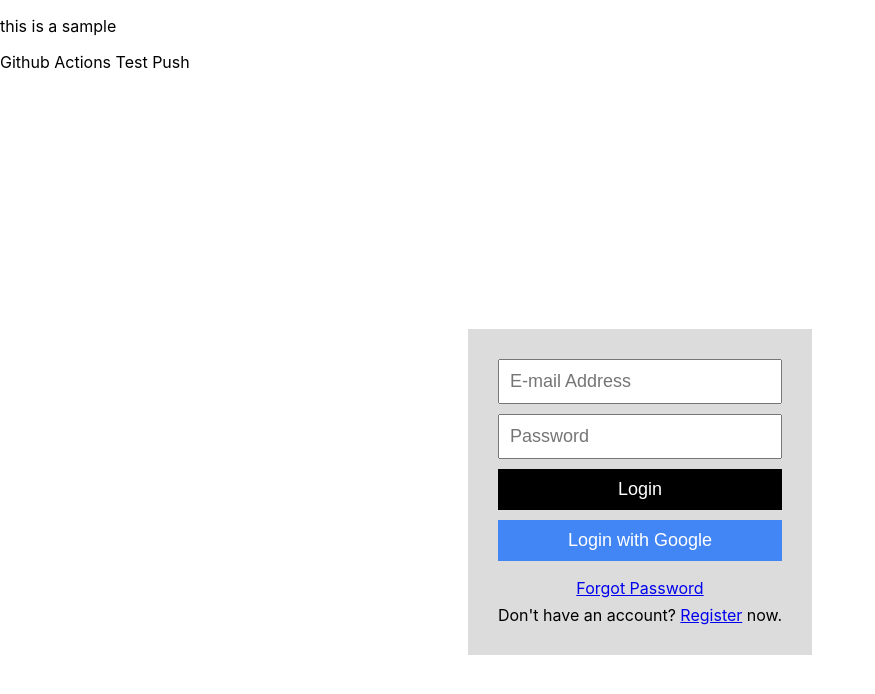
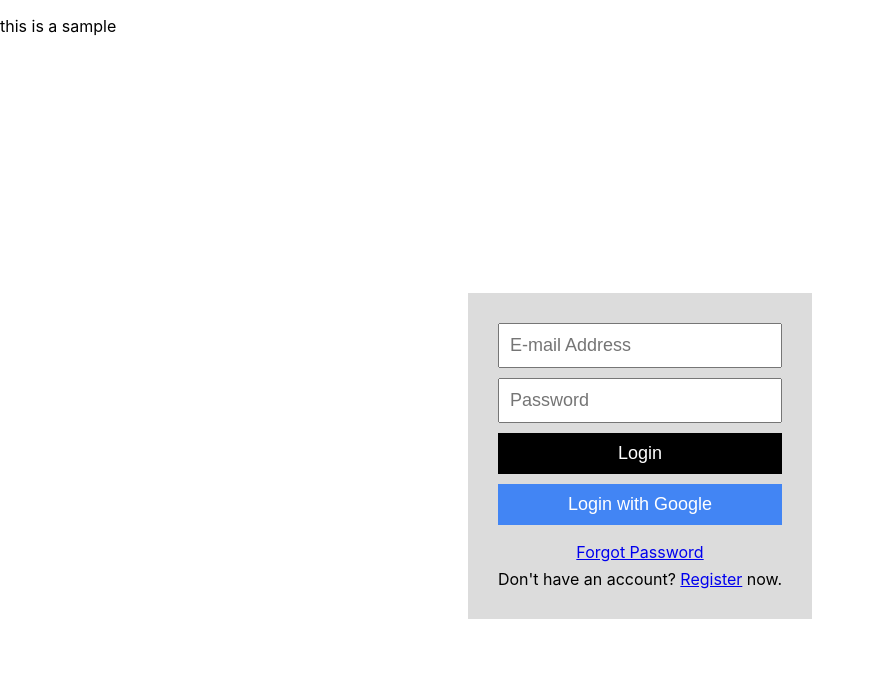
Before and after one commit to agnesiss/sample, a React (Create React App) app: page / in a window 1280 px wide. Shown: the top 694 px of the page, without its empty margins (0-875 px from the left). Built offline with nearby package versions, Linux system fonts and the light colour scheme; no server answers.

Commit message:
Modified App.js

```diff
--- a/src/App.js
+++ b/src/App.js
@@ -9,7 +9,6 @@ function App() {
   return (
     <div className="app">
       <p>this is a sample</p>
-      <p>Github Actions Test Push</p>
       <Router>
         <Routes>
           <Route exact path="/" element={<Login />} />
```
